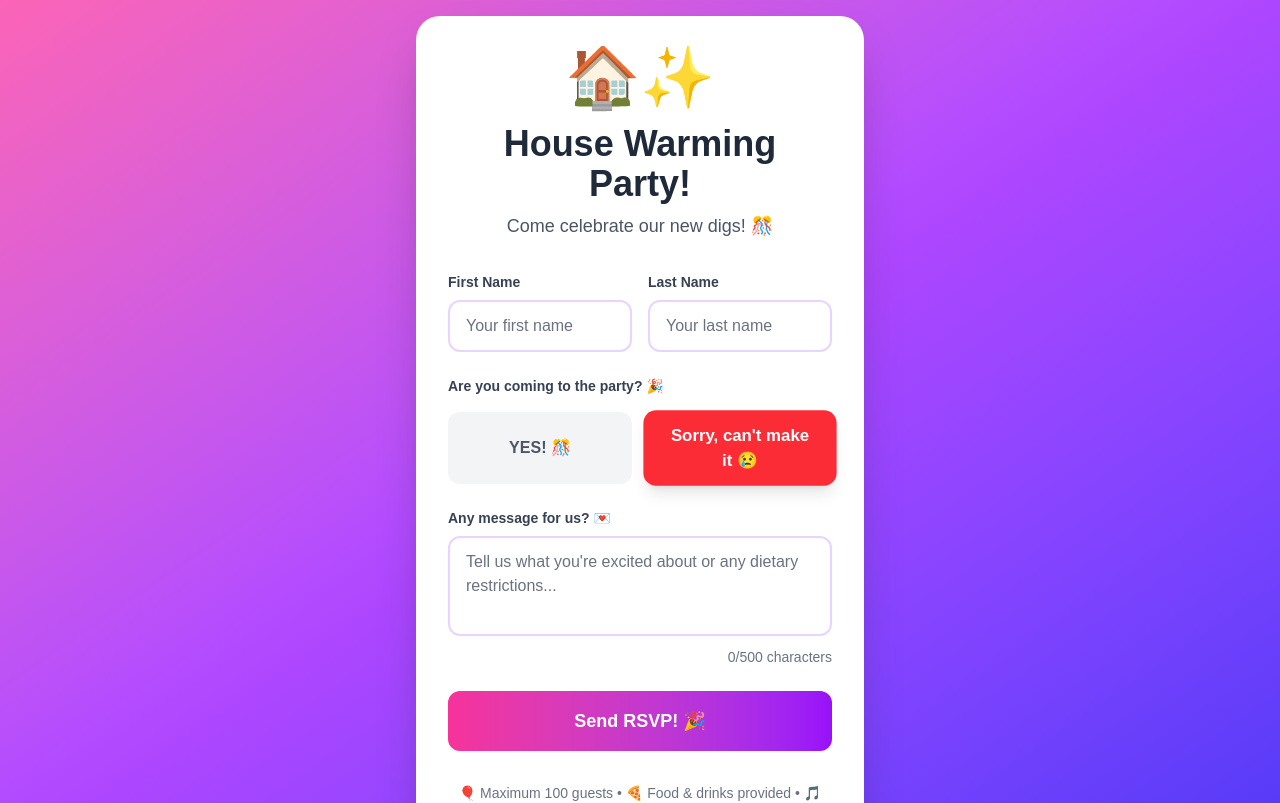
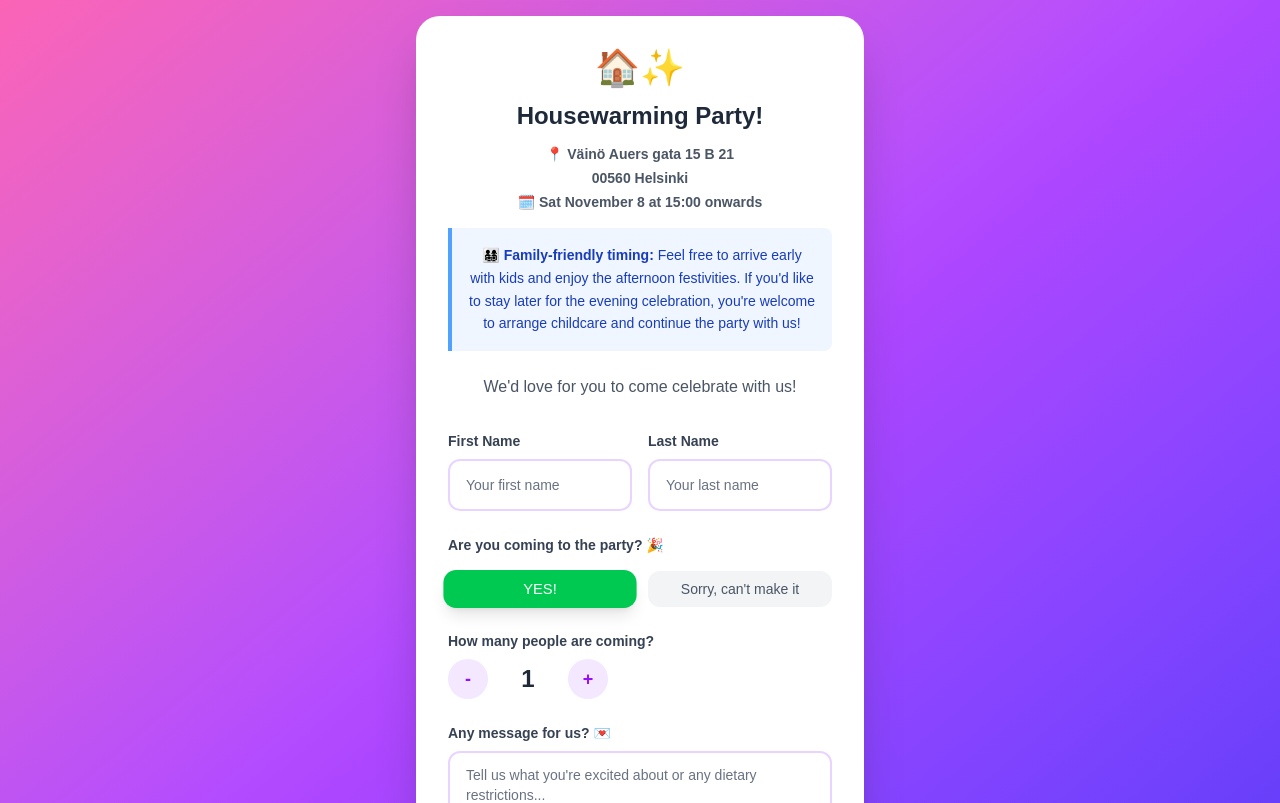
Before and after one commit to nlindroos/housewarming-vaino-auer, a Next.js app: page / in a window 1280 px wide. Shown: the top 803 px of the page. Built offline with nearby package versions, Linux system fonts and the light colour scheme.

Commit message:
more info

```diff
--- a/src/app/globals.css
+++ b/src/app/globals.css
@@ -19,8 +19,10 @@
   }
 }
 
+html,
 body {
-  background: var(--background);
+  background: linear-gradient(to bottom right, #f472b6, #a855f7, #6366f1);
+  min-height: 100vh;
   color: var(--foreground);
   font-family: Arial, Helvetica, sans-serif;
 }
--- a/src/app/page.tsx
+++ b/src/app/page.tsx
@@ -14,7 +14,7 @@ export default function HomePage() {
   const [formData, setFormData] = useState<RSVPForm>({
     firstName: "",
     lastName: "",
-    isAttending: false,
+    isAttending: true,
     guestCount: 1,
     message: "",
   });
@@ -91,12 +91,27 @@ export default function HomePage() {
     <div className="min-h-screen bg-gradient-to-br from-pink-400 via-purple-500 to-indigo-600 flex items-center justify-center p-4">
       <div className="bg-white rounded-3xl shadow-2xl p-8 max-w-md w-full">
         <div className="text-center mb-8">
-          <div className="text-6xl mb-4">🏠✨</div>
-          <h1 className="text-4xl font-bold text-gray-800 mb-2">
-            House Warming Party!
+          <div className="text-4xl mb-3">🏠✨</div>
+          <h1 className="text-2xl font-bold text-gray-800 mb-3">
+            Housewarming Party!
           </h1>
-          <p className="text-gray-600 text-lg">
-            Come celebrate our new digs! 🎊
+          <div className="text-gray-600 text-sm space-y-1 mb-4">
+            <p className="font-semibold">📍 Väinö Auers gata 15 B 21</p>
+            <p className="font-semibold">00560 Helsinki</p>
+            <p className="font-semibold">🗓️ Sat November 8 at 15:00 onwards</p>
+          </div>
+
+          <div className="bg-blue-50 border-l-4 border-blue-400 p-4 mb-6 rounded-r-lg">
+            <p className="text-sm text-blue-800 leading-relaxed">
+              <span className="font-semibold">👨‍👩‍👧‍👦 Family-friendly timing:</span>{" "}
+              Feel free to arrive early with kids and enjoy the afternoon
+              festivities. If you&apos;d like to stay later for the evening
+              celebration, you&apos;re welcome to arrange childcare and continue
+              the party with us!
+            </p>
+          </div>
+          <p className="text-gray-600 text-base">
+            We&apos;d love for you to come celebrate with us!
           </p>
         </div>
 
@@ -112,7 +127,7 @@ export default function HomePage() {
                 maxLength={50}
                 value={formData.firstName}
                 onChange={(e) => handleInputChange("firstName", e.target.value)}
-                className="w-full px-4 py-3 border-2 border-purple-200 rounded-xl focus:border-purple-500 focus:outline-none transition-colors text-gray-900 placeholder:text-gray-500"
+                className="w-full px-4 py-3 border-2 border-purple-200 rounded-xl focus:border-purple-500 focus:outline-none transition-colors text-gray-900 placeholder:text-gray-500 placeholder:text-sm"
                 placeholder="Your first name"
               />
             </div>
@@ -126,7 +141,7 @@ export default function HomePage() {
                 maxLength={50}
                 value={formData.lastName}
                 onChange={(e) => handleInputChange("lastName", e.target.value)}
-                className="w-full px-4 py-3 border-2 border-purple-200 rounded-xl focus:border-purple-500 focus:outline-none transition-colors text-gray-900 placeholder:text-gray-500"
+                className="w-full px-4 py-3 border-2 border-purple-200 rounded-xl focus:border-purple-500 focus:outline-none transition-colors text-gray-900 placeholder:text-gray-500 placeholder:text-sm"
                 placeholder="Your last name"
               />
             </div>
@@ -140,24 +155,24 @@ export default function HomePage() {
               <button
                 type="button"
                 onClick={() => handleInputChange("isAttending", true)}
-                className={`flex-1 py-3 px-6 rounded-xl font-semibold transition-all ${
+                className={`flex-1 py-2 px-4 rounded-xl font-medium text-sm transition-all ${
                   formData.isAttending
                     ? "bg-green-500 text-white shadow-lg scale-105"
                     : "bg-gray-100 text-gray-600 hover:bg-green-100"
                 }`}
               >
-                YES! 🎊
+                YES!
               </button>
               <button
                 type="button"
                 onClick={() => handleInputChange("isAttending", false)}
-                className={`flex-1 py-3 px-6 rounded-xl font-semibold transition-all ${
+                className={`flex-1 py-2 px-4 rounded-xl font-medium text-sm transition-all ${
                   !formData.isAttending
                     ? "bg-red-500 text-white shadow-lg scale-105"
                     : "bg-gray-100 text-gray-600 hover:bg-red-100"
                 }`}
               >
-                Sorry, can&apos;t make it 😢
+                Sorry, can&apos;t make it
               </button>
             </div>
           </div>
@@ -165,7 +180,7 @@ export default function HomePage() {
           {formData.isAttending && (
             <div>
               <label className="block text-sm font-semibold text-gray-700 mb-2">
-                How many people are coming? 👥
+                How many people are coming?
               </label>
               <div className="flex items-center gap-4">
                 <button
@@ -176,7 +191,7 @@ export default function HomePage() {
                       Math.max(1, formData.guestCount - 1),
                     )
                   }
-                  className="w-12 h-12 bg-purple-100 text-purple-600 rounded-full font-bold text-xl hover:bg-purple-200 transition-colors"
+                  className="w-10 h-10 bg-purple-100 text-purple-600 rounded-full font-semibold text-lg hover:bg-purple-200 transition-colors"
                 >
                   -
                 </button>
@@ -191,7 +206,7 @@ export default function HomePage() {
                       Math.min(10, formData.guestCount + 1),
                     )
                   }
-                  className="w-12 h-12 bg-purple-100 text-purple-600 rounded-full font-bold text-xl hover:bg-purple-200 transition-colors"
+                  className="w-10 h-10 bg-purple-100 text-purple-600 rounded-full font-semibold text-lg hover:bg-purple-200 transition-colors"
                 >
                   +
                 </button>
@@ -207,9 +222,13 @@ export default function HomePage() {
               value={formData.message}
               onChange={(e) => handleInputChange("message", e.target.value)}
               maxLength={500}
-              className="w-full px-4 py-3 border-2 border-purple-200 rounded-xl focus:border-purple-500 focus:outline-none transition-colors resize-none text-gray-900 placeholder:text-gray-500"
+              className="w-full px-4 py-3 border-2 border-purple-200 rounded-xl focus:border-purple-500 focus:outline-none transition-colors resize-none text-gray-900 placeholder:text-gray-500 placeholder:text-sm"
               rows={3}
-              placeholder="Tell us what you're excited about or any dietary restrictions..."
+              placeholder={
+                formData.isAttending
+                  ? "Tell us what you're excited about or any dietary restrictions..."
+                  : "If there's something you'd like to tell us, this is your chance..."
+              }
             />
             <div className="text-right text-sm text-gray-500 mt-1">
               {formData.message?.length ?? 0}/500 characters
@@ -219,9 +238,9 @@ export default function HomePage() {
           <button
             type="submit"
             disabled={isLoading}
-            className="w-full bg-gradient-to-r from-pink-500 to-purple-600 text-white py-4 rounded-xl font-bold text-lg hover:scale-105 transition-transform disabled:opacity-50 disabled:cursor-not-allowed"
+            className="w-full bg-gradient-to-r from-pink-500 to-purple-600 text-white py-3 rounded-xl font-semibold text-base hover:scale-105 transition-transform disabled:opacity-50 disabled:cursor-not-allowed"
           >
-            {isLoading ? "Sending RSVP... 🚀" : "Send RSVP! 🎉"}
+            {isLoading ? "Sending RSVP... 🚀" : "Send RSVP!"}
           </button>
         </form>
 
```
